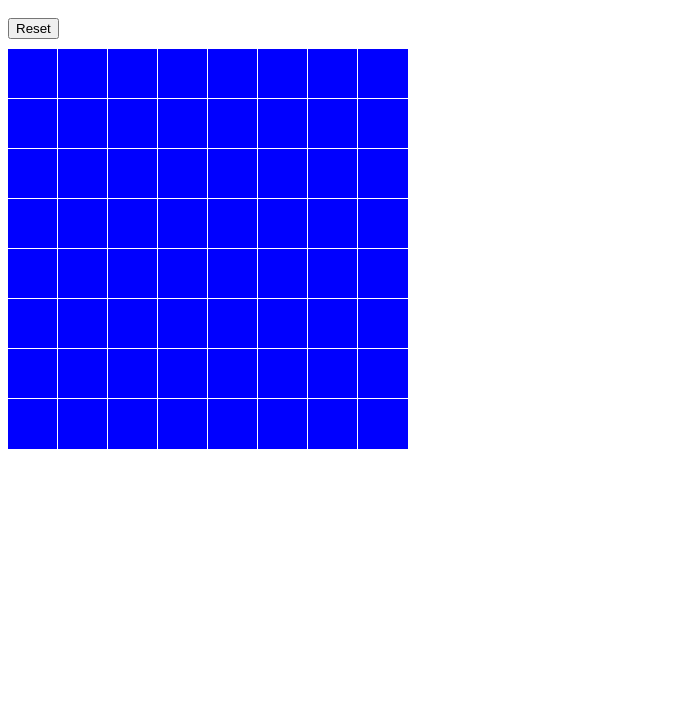
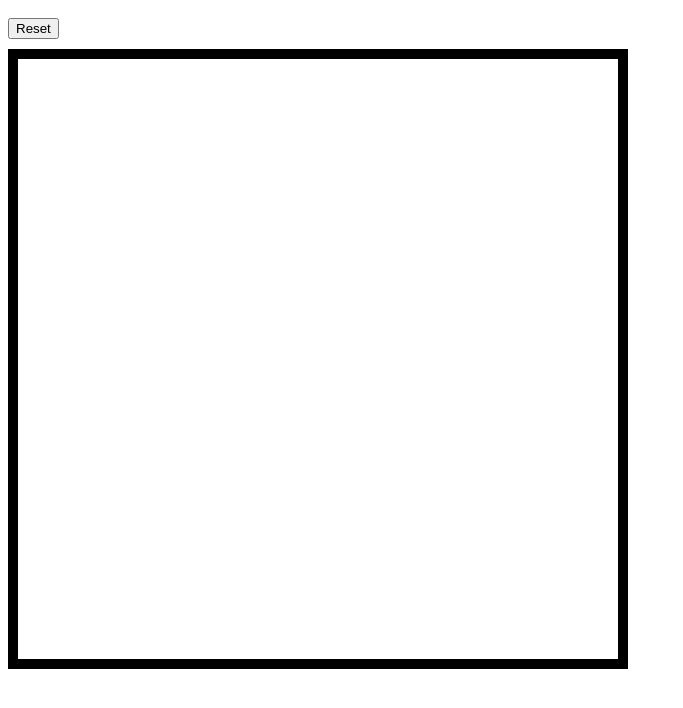
Before and after one commit to Laubenstein/etch-a-sketch, a plain HTML site: page index.html in a window 1280 px wide. Shown: the whole page, without its empty margins (0-683 px from the left). Drawn offline with Linux system fonts and the light colour scheme.

Commit message:
fix grid creation

```diff
--- a/script.js
+++ b/script.js
@@ -1,21 +1,27 @@
 const gridContainer = document.querySelector("#gridContainer");
-//gridDiv.classList.add("gridDiv");
+//gridCell.classList.add("gridCell");
 let createDiv;
-let gridMaker = makeGrid(64);
-let gridDiv = document.getElementsByClassName("gridDiv");
+let gridMaker = makeGrid(12);
+let gridCell = document.getElementsByClassName("gridCell");
 
 
 
-function makeGrid(gridSize) {
-    for (let i = 0; i < gridSize; i++) {
+function makeGrid(cells) {
+    gridContainer.style.gridTemplateColumns = `repeat(${cells}, 1fr)`;
+    gridContainer.style.gridTemplateRows = `repeat(${cells}, 1fr)`;
+    for (let i = 0; i < cells*cells; i++) {
         createDiv = document.createElement("div");
+        createDiv.classList.add("gridCell");
+        createDiv.addEventListener("mouseover", function(e) {
+            changeColor(e.target);
+        })
         gridContainer.appendChild(createDiv);
-        createDiv.classList.add("gridDiv");
+
     }
     return;
 }
-function changeColor() {
-    this.style.backgroundColor = "black";
+function changeColor(target) {
+    target.style.backgroundColor = "black";
     return;
 }
 function resetGrid() {
@@ -28,10 +34,6 @@ function resetGrid() {
     return;
 }
 
-//add event listener for each grid element
-//Does not work for dynamically added elements! Better use Event delegation.
-for (var i = 0; i < gridDiv.length; i++) {
-    gridDiv[i].addEventListener("mouseover", changeColor, false);
-}
+
 
 document.getElementById("reset").addEventListener("click", resetGrid, false);
--- a/styles.css
+++ b/styles.css
@@ -1,14 +1,12 @@
-div {
-    width: 400px;
-    height: 400px;
+#gridContainer {
+    display: grid;
+    width: 600px;
+    height: 600px;
+    border: 10px solid black;
 }
 
-.gridDiv {
-    width: 50px;
-    height: 50px;
-    float: left;
-    outline: 1px solid;
-    outline-color: white;
+.gridcell {
+    outline: 1px solid cyan;
     background-color: blue;
 }
 button {
```
